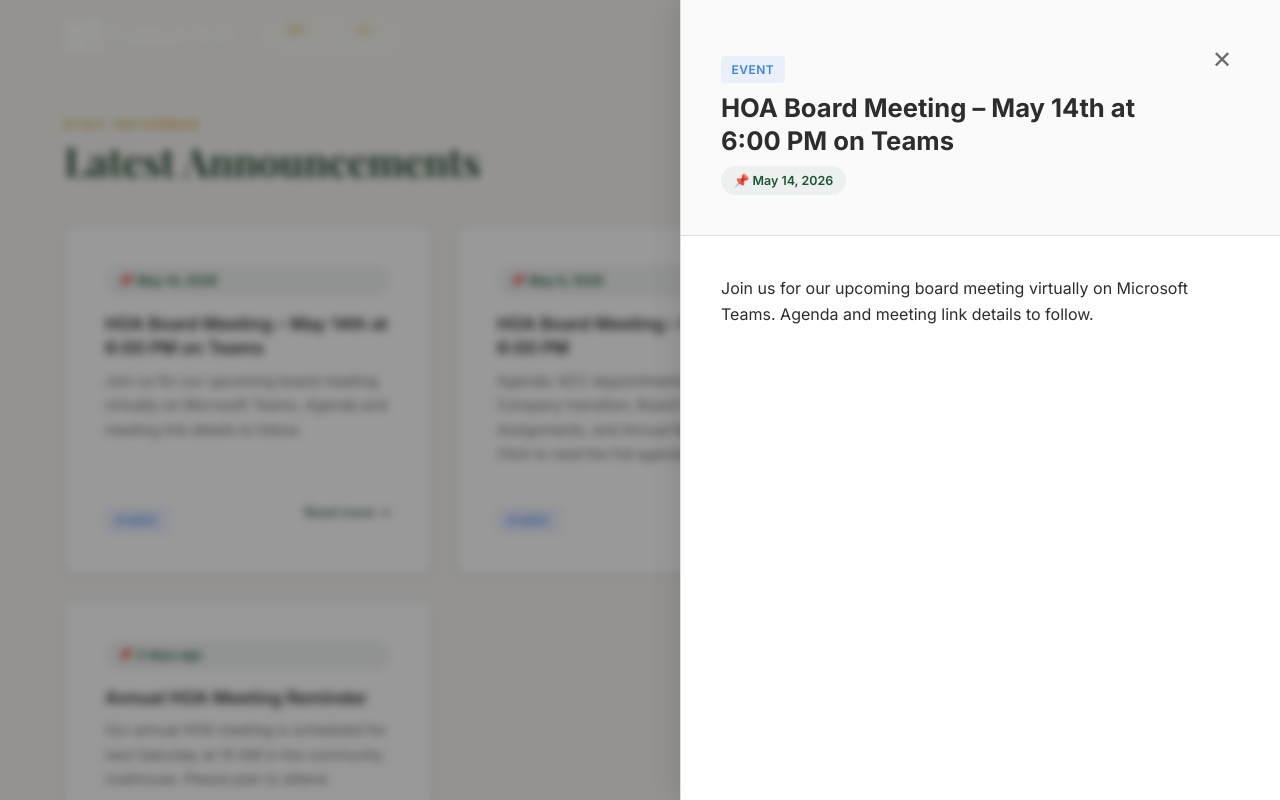
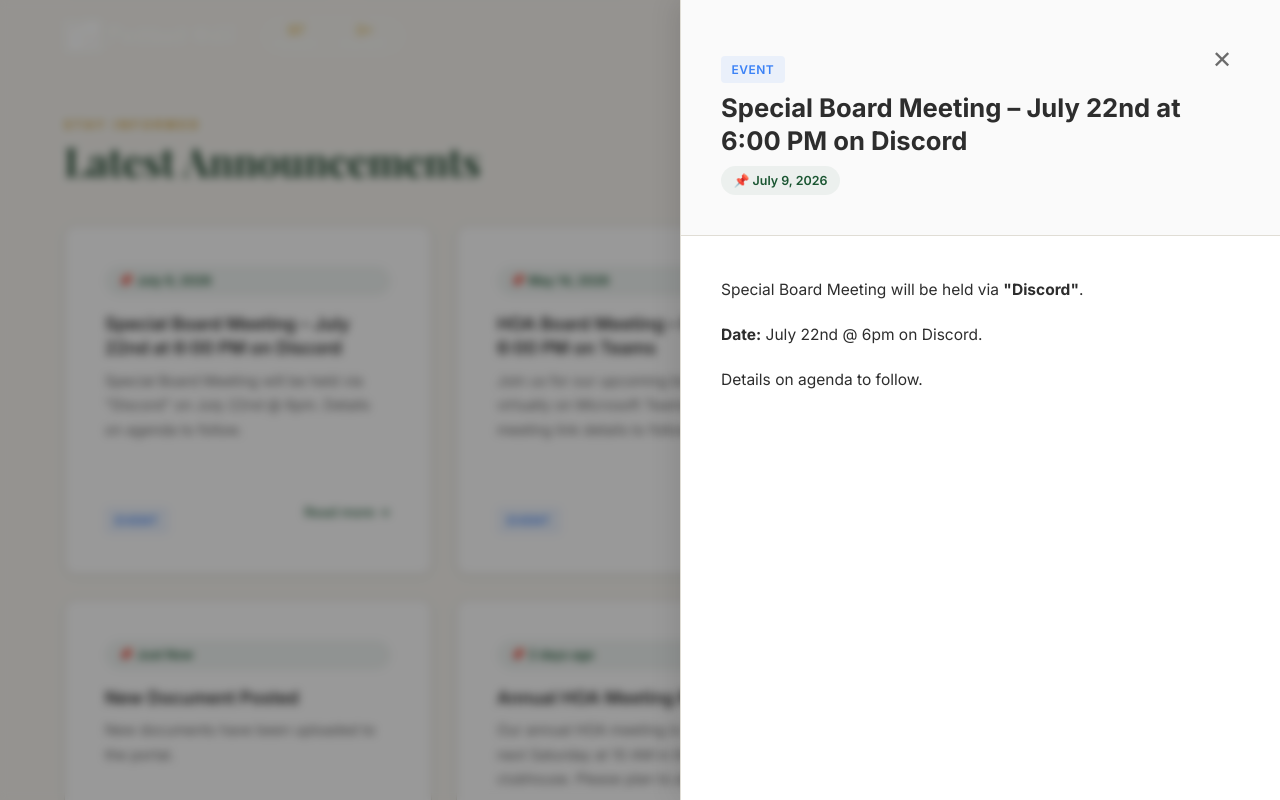
Before and after one commit to Anil-Parthasarathi/PutteetHillHOA, a React (Vite) app in the folder Frontend/: page /announcements/board-meeting-may6 in a window 1280 px wide. Both pictures are taken after a click on the element 248 px from the left and 2293 px from the top of the page. Shown: the part 1893-2693 px from the top of the page. Built offline with nearby package versions, Linux system fonts and the light colour scheme; no server answers.

Commit message:
adding anncouemcent

```diff
--- a/Frontend/src/pages/Home.jsx
+++ b/Frontend/src/pages/Home.jsx
@@ -9,6 +9,24 @@
     const [selectedAnnouncement, setSelectedAnnouncement] = useState(null)
 
     const announcements = [
+        {
+            date: 'July 9, 2026',
+            title: 'Special Board Meeting – July 22nd at 6:00 PM on Discord',
+            desc: 'Special Board Meeting will be held via "Discord" on July 22nd @ 6pm. Details on agenda to follow.',
+            tag: 'Event',
+            tagClass: 'tag-event',
+            fullContent: (
+                <div style={{ lineHeight: '1.85', fontSize: '0.97rem', color: 'var(--color-text)' }}>
+                    <p style={{ marginBottom: '1rem' }}>
+                        Special Board Meeting will be held via <strong>"Discord"</strong>.
+                    </p>
+                    <p style={{ marginBottom: '1rem' }}>
+                        <strong>Date:</strong> July 22nd @ 6pm on Discord.
+                    </p>
+                    <p>Details on agenda to follow.</p>
+                </div>
+            )
+        },
         {
             date: 'May 14, 2026',
             title: 'HOA Board Meeting – May 14th at 6:00 PM on Teams',
```
